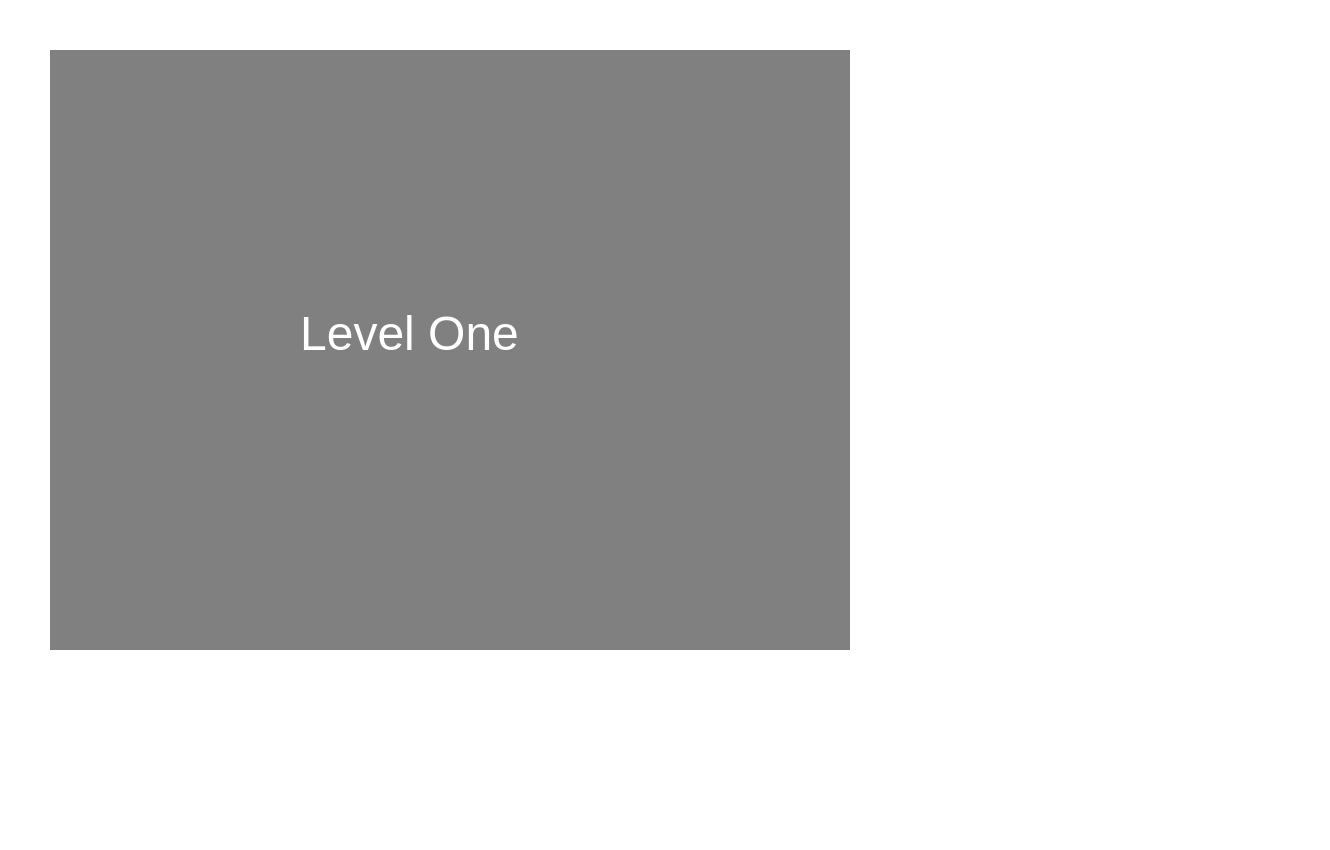
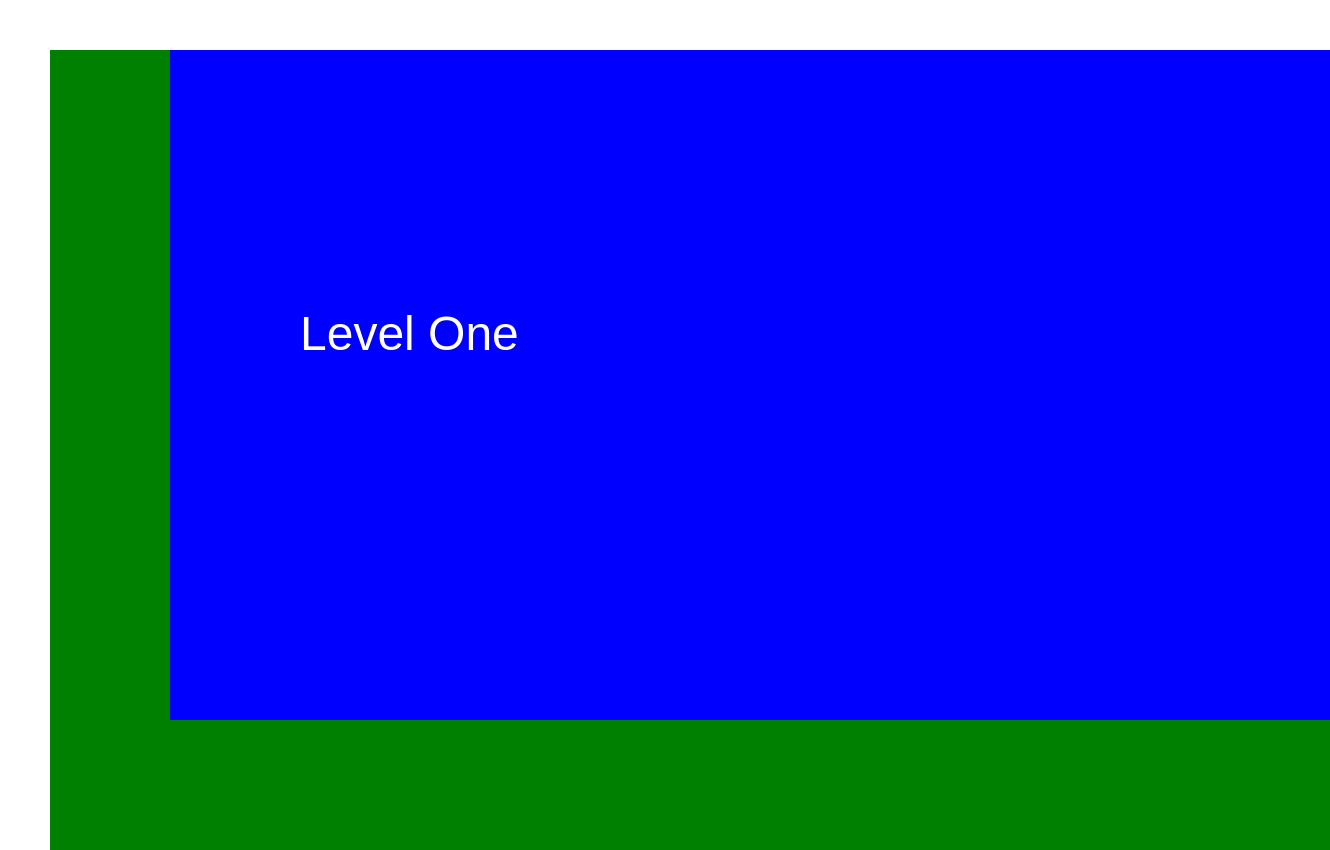
Before and after one commit to RickyAvina/BumpyKartz, a plain HTML site: page BumpyKartz/index.html in a window 1280 px wide. Shown: the whole page, 1330 px wide, since content can reach past the window. Before the commit the page ends 800 px from the top, so only its background shows below. Drawn offline with Linux system fonts and the light colour scheme.

Commit message:
Did Aesthetics
But not even though.

```diff
--- a/BumpyKartz/game.js
+++ b/BumpyKartz/game.js
@@ -32,7 +32,6 @@ class Game {
     this.currentLevel = 1;
     for(let i = 0; i < this.numLevels; i++)
         this.levels.push(new Level(this, i+1));
-
   }
 
 
@@ -44,6 +43,7 @@ class Game {
   }
 
   render() {    // draw whatever
+
   }
 
 }
--- a/BumpyKartz/index.html
+++ b/BumpyKartz/index.html
@@ -15,7 +15,7 @@
   </head>
   <body>
     <div style="position: absolute; top: 50px; left: 50px;">
-        <canvas id="canvas" width="800" height="600">
+        <canvas id="canvas" width="1280" height="800">
          Your browser does not support the HTML 5 Canvas.
         </canvas>
     </div>
--- a/BumpyKartz/level.js
+++ b/BumpyKartz/level.js
@@ -39,13 +39,18 @@ class Level {
       var context = this.game.context;
       context.save();
       // draw a gray background
-      context.fillStyle = "gray";
+      context.fillStyle = "blue";
       context.fillRect(0, 0, context.canvas.width, context.canvas.height);
         // draw the level text
       var levelText = ["Zero", "One", "Two","Three"];
       context.fillStyle = "white";
       context.font = "48px sans-serif";
       context.fillText("Level " + levelText[this.number], 250,300);
+
+      context.fillStyle = "green";
+      context.fillRect(0, context.canvas.height - 130, context.canvas.width, 130);
+      context.fillRect(0,0, 120, context.canvas.height);
+
       context.restore();
     }
 
```
